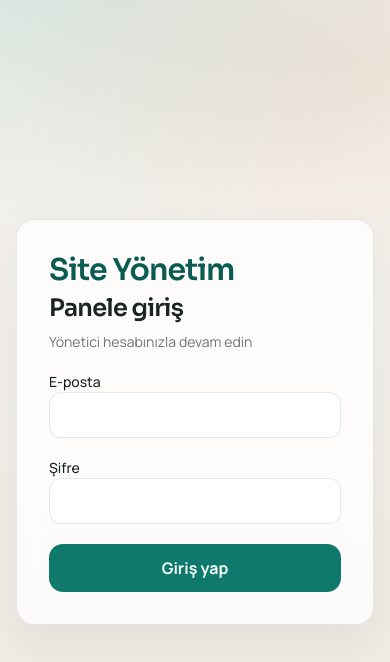
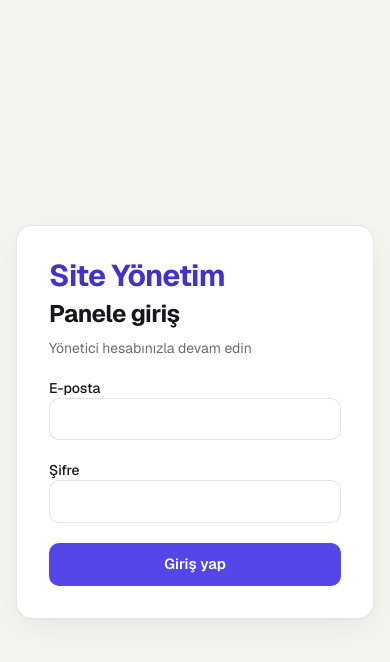
Before and after one commit to AzizARSLN/ApartKit, a React (Vite) app in the folder frontend/: page /login in a window 390 px wide. Shown: the top 662 px of the page. Built offline with nearby package versions, Linux system fonts and the light colour scheme; no server answers.

Commit message:
Refresh the design tokens and add a dark palette

```diff
--- a/frontend/index.html
+++ b/frontend/index.html
@@ -3,11 +3,11 @@
   <head>
     <meta charset="UTF-8" />
     <meta name="viewport" content="width=device-width, initial-scale=1.0" />
-    <title>Site Yönetim</title>
+    <title>ApartKit</title>
     <link rel="preconnect" href="https://fonts.googleapis.com" />
     <link rel="preconnect" href="https://fonts.gstatic.com" crossorigin />
     <link
-      href="https://fonts.googleapis.com/css2?family=Manrope:wght@400;500;600;700;800&family=Sora:wght@600;700&display=swap"
+      href="https://fonts.googleapis.com/css2?family=Geist:wght@400;500;600;700&display=swap"
       rel="stylesheet"
     />
   </head>
--- a/frontend/src/components/ListDetailLayout.tsx
+++ b/frontend/src/components/ListDetailLayout.tsx
@@ -90,7 +90,7 @@ export function ListItemButton({
       className={`w-full text-left rounded-[12px] border px-3 py-2.5 transition ${
         selected
           ? "border-[var(--accent)] bg-[var(--accent-soft)] shadow-[inset_3px_0_0_var(--accent)]"
-          : "border-transparent hover:bg-[rgba(15,122,108,0.06)]"
+          : "border-transparent hover:bg-[var(--accent-tint)]"
       }`}
     >
       <div className="flex items-start justify-between gap-2">
--- a/frontend/src/index.css
+++ b/frontend/src/index.css
@@ -1,32 +1,71 @@
 @import "tailwindcss";
 
 :root {
-  --bg: #f4f1ec;
-  --bg-soft: #ebe6de;
-  --surface: rgba(255, 255, 255, 0.78);
-  --surface-solid: #fffcf8;
-  --ink: #1a2421;
-  --ink-soft: #3d4a45;
-  --muted: #6b7872;
-  --accent: #0f7a6c;
-  --accent-strong: #0a5c52;
-  --accent-soft: #d8f0eb;
-  --warm: #c45c26;
-  --warm-soft: #f7e6dc;
-  --danger: #c0392b;
-  --ok: #1f7a4c;
-  --line: rgba(26, 36, 33, 0.1);
-  --shadow: 0 18px 50px rgba(26, 36, 33, 0.08);
-  --radius: 18px;
-  --radius-sm: 12px;
-  --font-sans: "Manrope", "Segoe UI", sans-serif;
-  --font-display: "Sora", "Manrope", sans-serif;
+  color-scheme: light;
+  --bg: #f5f4ef;
+  --bg-soft: #ebe9e2;
+  --surface: #ffffff;
+  --surface-solid: #ffffff;
+  --surface-sunken: #f1f0ea;
+  --ink: #17161f;
+  --ink-soft: #3f3d4d;
+  --muted: #6d6b7a;
+  --accent: #5546e8;
+  --accent-strong: #4133c7;
+  --accent-soft: #eceaff;
+  --accent-tint: rgba(85, 70, 232, 0.07);
+  --on-accent: #ffffff;
+  --warm: #e2502c;
+  --warm-strong: #c23f1e;
+  --warm-soft: #ffe9e2;
+  --warm-ink: #9a3114;
+  --danger: #c9264b;
+  --danger-soft: #fde7ec;
+  --ok: #0b8467;
+  --ok-soft: #dcf6ee;
+  --success: var(--ok);
+  --line: rgba(23, 22, 31, 0.11);
+  --border: var(--line);
+  --shadow: 0 1px 2px rgba(23, 22, 31, 0.04), 0 10px 30px rgba(23, 22, 31, 0.05);
+  --shadow-lg: 0 24px 70px rgba(23, 22, 31, 0.24);
+  --radius: 16px;
+  --radius-sm: 10px;
+  --font-sans: "Geist", "Segoe UI", sans-serif;
+  --font-display: "Geist", "Segoe UI", sans-serif;
   color: var(--ink);
   background: var(--bg);
   font-family: var(--font-sans);
   font-synthesis: none;
   text-rendering: optimizeLegibility;
   -webkit-font-smoothing: antialiased;
+}
+
+:root[data-theme="dark"] {
+  color-scheme: dark;
+  --bg: #100f17;
+  --bg-soft: #191823;
+  --surface: #1a1924;
+  --surface-solid: #1a1924;
+  --surface-sunken: #14131c;
+  --ink: #f2f1f7;
+  --ink-soft: #cbc9d8;
+  --muted: #9a98aa;
+  --accent: #8d81ff;
+  --accent-strong: #b1a9ff;
+  --accent-soft: #2a2650;
+  --accent-tint: rgba(141, 129, 255, 0.1);
+  --on-accent: #12101f;
+  --warm: #ff7a57;
+  --warm-strong: #ff9477;
+  --warm-soft: #3c2018;
+  --warm-ink: #ffb8a3;
+  --danger: #ff6d8c;
+  --danger-soft: #3d1a25;
+  --ok: #41d3ac;
+  --ok-soft: #12332b;
+  --line: rgba(242, 241, 247, 0.12);
+  --shadow: 0 1px 2px rgba(0, 0, 0, 0.3);
+  --shadow-lg: 0 24px 70px rgba(0, 0, 0, 0.6);
 }
 
 * {
@@ -36,10 +75,7 @@
 body {
   margin: 0;
   min-height: 100vh;
-  background:
-    radial-gradient(900px 520px at 8% -5%, rgba(15, 122, 108, 0.14), transparent 55%),
-    radial-gradient(700px 420px at 92% 8%, rgba(196, 92, 38, 0.1), transparent 50%),
-    linear-gradient(180deg, #f7f4ef 0%, var(--bg) 40%, #efeae2 100%);
+  background: var(--bg);
 }
 
 #root {
@@ -51,7 +87,8 @@ h2,
 h3,
 .brand {
   font-family: var(--font-display);
-  letter-spacing: -0.03em;
+  letter-spacing: -0.025em;
+  font-weight: 650;
 }
 
 a {
@@ -59,58 +96,96 @@ a {
   text-decoration: none;
 }
 
-.surface {
-  background: var(--surface);
-  backdrop-filter: blur(14px);
-  border: 1px solid var(--line);
-  border-radius: var(--radius);
-  box-shadow: var(--shadow);
+:focus-visible {
+  outline: 2px solid var(--accent);
+  outline-offset: 2px;
 }
 
+.surface,
 .surface-solid {
-  background: var(--surface-solid);
+  background: var(--surface);
   border: 1px solid var(--line);
   border-radius: var(--radius);
 }
 
+.surface {
+  box-shadow: var(--shadow);
+}
+
 .btn {
   appearance: none;
-  border: 0;
-  border-radius: 14px;
-  padding: 0.72rem 1.15rem;
-  font-weight: 700;
+  display: inline-flex;
+  align-items: center;
+  justify-content: center;
+  gap: 0.4rem;
+  border: 1px solid transparent;
+  border-radius: var(--radius-sm);
+  padding: 0.6rem 1rem;
+  font-weight: 600;
+  font-size: 0.92rem;
   font-family: inherit;
   cursor: pointer;
   background: var(--accent);
-  color: #f7fffc;
-  transition: transform 160ms ease, background 160ms ease, opacity 160ms ease;
+  color: var(--on-accent);
+  transition: background 140ms ease, border-color 140ms ease, opacity 140ms ease;
 }
 
 .btn:hover:not(:disabled) {
   background: var(--accent-strong);
-  transform: translateY(-1px);
 }
 
 .btn:disabled {
-  opacity: 0.5;
+  opacity: 0.45;
   cursor: not-allowed;
 }
 
 .btn-ghost {
   background: transparent;
   color: var(--ink);
-  border: 1px solid var(--line);
+  border-color: var(--line);
+}
+
+.btn-ghost:hover:not(:disabled) {
+  background: var(--accent-tint);
+  border-color: var(--accent);
 }
 
 .btn-warm {
   background: var(--warm);
-  color: #fff8f3;
+  color: #fff;
+}
+
+.btn-warm:hover:not(:disabled) {
+  background: var(--warm-strong);
+}
+
+:root[data-theme="dark"] .btn-warm {
+  color: #24100a;
+}
+
+.btn-danger {
+  background: transparent;
+  color: var(--danger);
+  border-color: var(--danger);
+}
+
+.btn-danger:hover:not(:disabled) {
+  background: var(--danger-soft);
 }
 
 .btn-sm {
-  padding: 0.45rem 0.85rem;
-  font-size: 0.875rem;
-  border-radius: 12px;
+  padding: 0.4rem 0.75rem;
+  font-size: 0.85rem;
+  border-radius: 8px;
+}
+
+.btn-icon {
+  padding: 0.5rem;
+}
+
+.btn-icon-sm {
+  padding: 0.2rem;
+  border-radius: 6px;
 }
 
 .input,
@@ -118,19 +193,28 @@ a {
   width: 100%;
   border-radius: var(--radius-sm);
   border: 1px solid var(--line);
-  background: #fff;
+  background: var(--surface);
   color: var(--ink);
-  padding: 0.75rem 0.9rem;
+  padding: 0.6rem 0.8rem;
   font: inherit;
+  font-size: 0.92rem;
 }
 
 .input:focus,
 .select:focus {
-  outline: 2px solid rgba(15, 122, 108, 0.28);
+  outline: 2px solid var(--accent-tint);
   border-color: var(--accent);
 }
 
 .muted {
+  color: var(--muted);
+}
+
+.section-label {
+  font-size: 0.74rem;
+  font-weight: 600;
+  letter-spacing: 0.06em;
+  text-transform: uppercase;
   color: var(--muted);
 }
 
@@ -145,25 +229,25 @@ a {
   align-items: center;
   gap: 0.35rem;
   border-radius: 999px;
-  padding: 0.2rem 0.65rem;
-  font-size: 0.75rem;
-  font-weight: 700;
+  padding: 0.15rem 0.6rem;
+  font-size: 0.74rem;
+  font-weight: 600;
   background: var(--accent-soft);
   color: var(--accent-strong);
 }
 
 .badge-warn {
   background: var(--warm-soft);
-  color: #8a3d12;
+  color: var(--warm-ink);
 }
 
 .badge-danger {
-  background: #fde8e6;
+  background: var(--danger-soft);
   color: var(--danger);
 }
 
 .badge-ok {
-  background: #e5f6ec;
+  background: var(--ok-soft);
   color: var(--ok);
 }
 
@@ -171,29 +255,37 @@ a {
   overflow: auto;
   border-radius: var(--radius);
   border: 1px solid var(--line);
-  background: var(--surface-solid);
+  background: var(--surface);
 }
 
 table.data {
   width: 100%;
   border-collapse: collapse;
-  font-size: 0.92rem;
+  font-size: 0.9rem;
 }
 
 table.data th,
 table.data td {
-  padding: 0.85rem 1rem;
+  padding: 0.7rem 0.9rem;
   border-bottom: 1px solid var(--line);
   text-align: left;
   white-space: nowrap;
 }
 
+table.data tbody tr:last-child td {
+  border-bottom: 0;
+}
+
 table.data th {
+  position: sticky;
+  top: 0;
+  z-index: 1;
   color: var(--muted);
-  font-size: 0.78rem;
+  font-size: 0.74rem;
+  font-weight: 600;
+  letter-spacing: 0.04em;
   text-transform: uppercase;
-  letter-spacing: 0.04em;
-  background: rgba(244, 241, 236, 0.8);
+  background: var(--surface-sunken);
 }
 
 table.data td.money,
@@ -211,7 +303,7 @@ table.data tbody tr.is-clickable {
 }
 
 table.data tbody tr.is-clickable:hover {
-  background: rgba(15, 122, 108, 0.06);
+  background: var(--accent-tint);
 }
 
 table.data tbody tr.is-selected:hover {
@@ -219,11 +311,88 @@ table.data tbody tr.is-selected:hover {
 }
 
 .skeleton {
-  background: linear-gradient(90deg, #ebe6de, #f7f4ef, #ebe6de);
+  background: linear-gradient(90deg, var(--bg-soft), var(--surface-sunken), var(--bg-soft));
   background-size: 200% 100%;
   animation: shimmer 1.2s ease infinite;
   border-radius: 10px;
   min-height: 1rem;
+}
+
+.empty-state {
+  padding: 2.5rem 1.5rem;
+  text-align: center;
+  color: var(--muted);
+}
+
+.modal-backdrop {
+  position: fixed;
+  inset: 0;
+  z-index: 50;
+  display: grid;
+  place-items: center;
+  padding: 1rem;
+  background: rgba(16, 15, 23, 0.55);
+}
+
+.modal-panel {
+  display: flex;
+  flex-direction: column;
+  width: 100%;
+  max-height: calc(100vh - 2rem);
+  background: var(--surface);
+  border: 1px solid var(--line);
+  border-radius: var(--radius);
+  box-shadow: var(--shadow-lg);
+}
+
+.report-editor {
+  max-width: 1280px;
+  height: calc(100vh - 2rem);
+}
+
+.report-editor-body {
+  flex: 1;
+  min-height: 0;
+  display: grid;
+  grid-template-columns: minmax(320px, 400px) 1fr;
+}
+
+.report-editor-side {
+  overflow-y: auto;
+  padding: 1.25rem;
+  border-right: 1px solid var(--line);
+}
+
+.report-preview {
+  width: 100%;
+  height: 100%;
+  border: 0;
+  background: #fff;
+}
+
+.column-row {
+  display: grid;
+  grid-template-columns: auto 1fr auto;
+  align-items: start;
+  gap: 0.6rem;
+  padding: 0.5rem;
+  border: 1px solid var(--line);
+  border-radius: var(--radius-sm);
+}
+
+.column-row.is-off {
+  background: var(--surface-sunken);
+}
+
+.column-row.is-off .column-header-input {
+  color: var(--muted);
+}
+
+.column-header-input {
+  padding: 0.35rem 0.5rem;
+  font-size: 0.82rem;
+  line-height: 1.3;
+  resize: vertical;
 }
 
 @keyframes shimmer {
@@ -238,7 +407,7 @@ table.data tbody tr.is-selected:hover {
 @keyframes rise-in {
   from {
     opacity: 0;
-    transform: translateY(10px);
+    transform: translateY(6px);
   }
   to {
     opacity: 1;
@@ -247,19 +416,36 @@ table.data tbody tr.is-selected:hover {
 }
 
 .rise {
-  animation: rise-in 420ms ease both;
+  animation: rise-in 260ms ease both;
 }
 
 .rise-delay-1 {
-  animation-delay: 80ms;
+  animation-delay: 50ms;
 }
 
 .rise-delay-2 {
-  animation-delay: 140ms;
+  animation-delay: 90ms;
+}
+
+@media (prefers-reduced-motion: reduce) {
+  .rise,
+  .skeleton {
+    animation: none;
+  }
 }
 
 @media (max-width: 860px) {
   .hide-mobile {
     display: none !important;
   }
+
+  .report-editor-body {
+    grid-template-columns: 1fr;
+    grid-template-rows: minmax(0, 1fr) 40%;
+  }
+
+  .report-editor-side {
+    border-right: 0;
+    border-bottom: 1px solid var(--line);
+  }
 }
```
Also changed, not shown: 1 other file (tests, documents, lock files or other folders).
